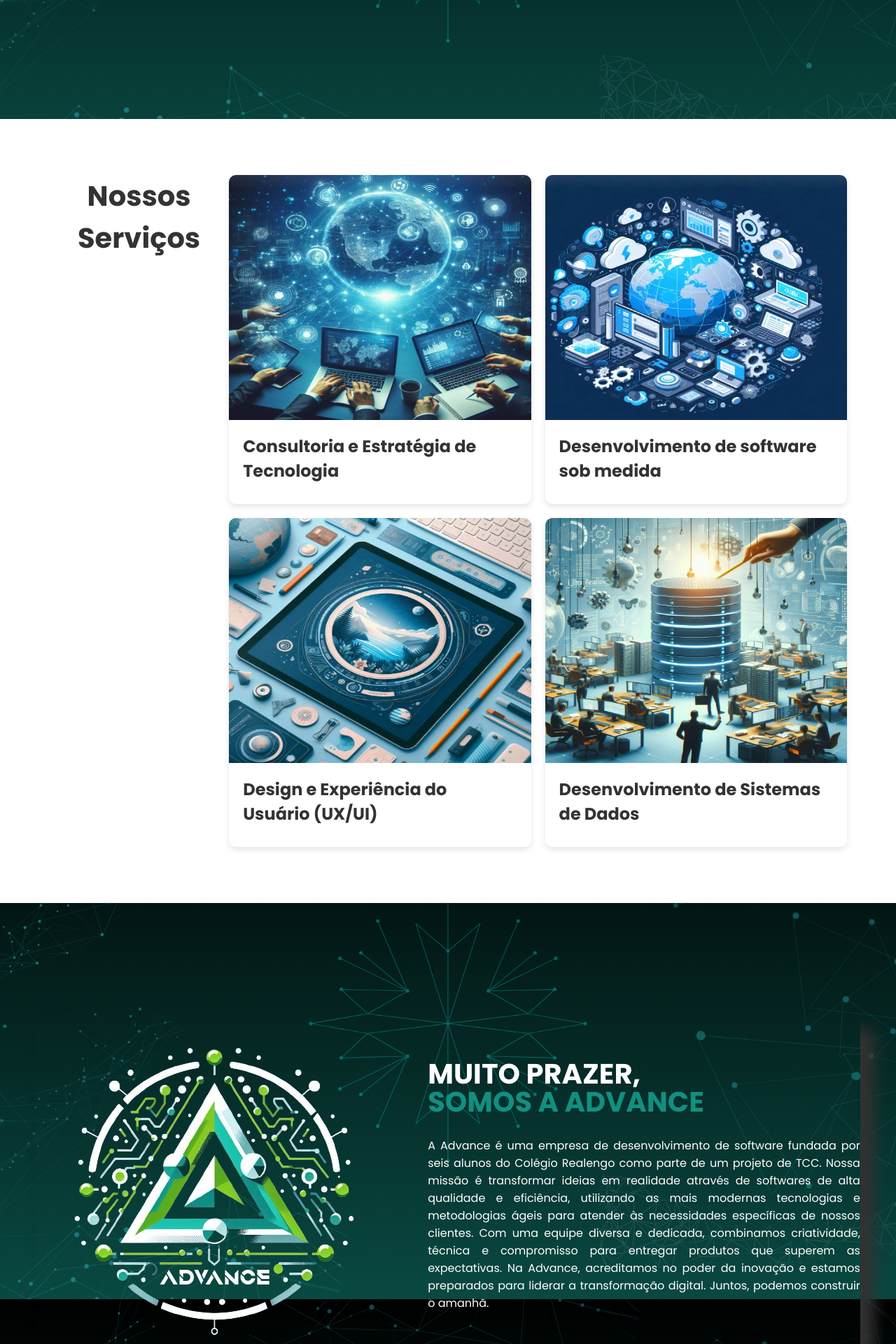
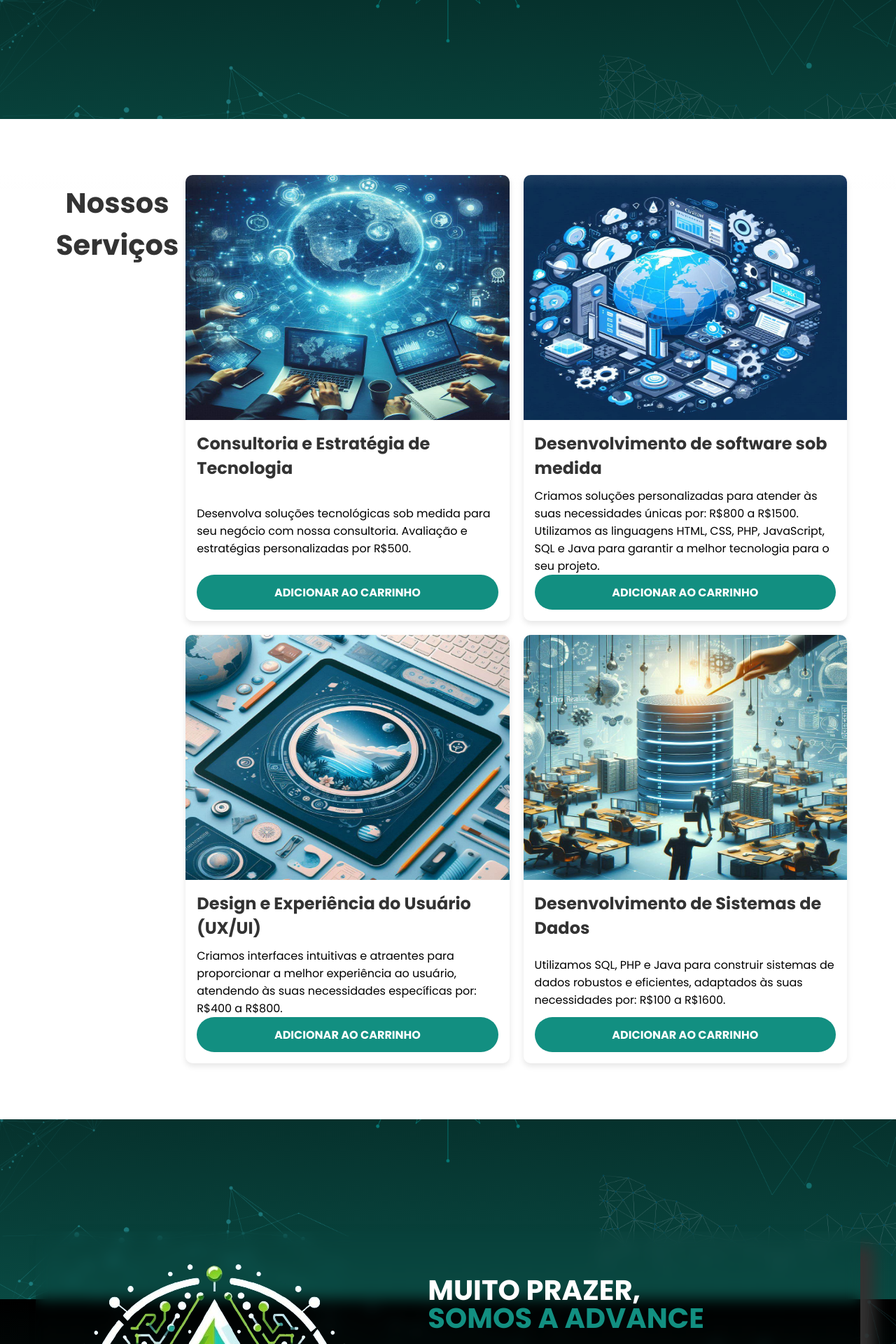
Before and after one commit to migueljaber/TCC, a PHP site: page / in a window 1280 px wide. Shown: the part 544-2464 px from the top of the page at 70% size. Run offline with PHP 8.4, Linux system fonts and the light colour scheme.

Commit message:
Produtos

```diff
--- a/Cadastro/cadastro.php
+++ b/Cadastro/cadastro.php
@@ -27,7 +27,7 @@ else {
     <meta name="viewport" content="width=device-width, initial-scale=1.0">
     <link rel="stylesheet" href="cads.css">
     <link href='https://unpkg.com/boxicons@2.1.4/css/boxicons.min.css' rel='stylesheet'>
-    <link rel="stylesheet" href="login.css">
+    <link rel="stylesheet" href="cadastro.css">
 
     <title>Cadastro</title>
     <script src="https://code.jquery.com/jquery-3.7.1.min.js"></script>
@@ -37,9 +37,9 @@ else {
 <body>
     <section class="formulario" id="formulario">
     <div class="interface">
-        <h2 class="titulo">CRIAR <span>CONTA</span></h2>
+        <h2 class="titulo">CADASTRO</h2>
     <div class="wrapper">
-        <h1>ENTRAR</h1>
+        <h1>CRIAR CONTA</h1>
         <form name="form_cadastro" id="form_cadastro" action="cadastro.php" method="POST" onsubmit="return validarFormulario()">
         <div class="input-box">
         <input type="text" name="usuario" id="usuario" placeholder="Usuário" maxlength="28" required>
--- a/Cadastro/login.css
+++ b/Cadastro/login.css
@@ -71,6 +71,8 @@ body{
     justify-content: space-between;
     font-size: 14.5px;
     margin: -15px 0 15px;
+    padding: 10px;
+    display: flex;
 }
 
 .lembrar-esqueceu label input{
--- a/index.php
+++ b/index.php
@@ -57,24 +57,32 @@
                 <img src="../TCC/img/consultoria.jfif" alt="Serviço 1" class="service-image">
                 <div class="service-content">
                     <h3 class="service-title">Consultoria e Estratégia de Tecnologia</h3>
+                    <p>Desenvolva soluções tecnológicas sob medida para seu negócio com nossa consultoria. Avaliação e estratégias personalizadas por R$500.</p>
+                    <button class="btn-services">Adicionar ao carrinho</button>
                 </div>
             </div>
             <div class="service-card">
                 <img src="../TCC/img/dessoft.jfif" alt="Serviço 2" class="service-image">
                 <div class="service-content">
                     <h3 class="service-title">Desenvolvimento de software sob medida</h3>
+                    <p>Criamos soluções personalizadas para atender às suas necessidades únicas por: R$800 a R$1500. Utilizamos as linguagens HTML, CSS, PHP, JavaScript, SQL e Java para garantir a melhor tecnologia para o seu projeto.</p>
+                    <button class="btn-services">Adicionar ao carrinho</button>
                 </div>
             </div>
             <div class="service-card">
                 <img src="../TCC/img/designe.jfif" alt="Serviço 3" class="service-image">
                 <div class="service-content">
                     <h3 class="service-title">Design e Experiência do Usuário (UX/UI)</h3>
+                    <p>Criamos interfaces intuitivas e atraentes para proporcionar a melhor experiência ao usuário, atendendo às suas necessidades específicas por: R$400 a R$800.</p>
+                    <button class="btn-services">Adicionar ao carrinho</button>
                 </div>
             </div>
             <div class="service-card">
                 <img src="../TCC/img/banco.jfif" alt="Serviço 4" class="service-image">
                 <div class="service-content">
                     <h3 class="service-title">Desenvolvimento de Sistemas de Dados</h3>
+                    <p>Utilizamos SQL, PHP e Java para construir sistemas de dados robustos e eficientes, adaptados às suas necessidades por: R$100 a R$1600.</p>
+                    <button class="btn-services">Adicionar ao carrinho</button>
                 </div>
             </div>
         </div>
@@ -148,7 +156,7 @@
                     <div class="card card1">
                         <h1>4ª ETAPA</h1>
                         <h2>SPRINT</h2>
-                        <p>Concretizamos entregas ágeis para que você tenha previsibilidade dos avanços de forma mais clara.</p>
+                        <p>Na Advance, seguimos metodologias ágeis para garantir entregas contínuas e transparentes. Com isso, você acompanha o progresso de forma clara, faz ajustes rápidos quando necessário e assegura que o projeto final atenda às suas expectativas. Nossa abordagem oferece maior previsibilidade e flexibilidade, permitindo que o desenvolvimento evolua de acordo com as necessidades do seu negócio.</p>
                     </div>
                     <div class="card card1">
                         <h1>5ª ETAPA</h1>
@@ -170,21 +178,21 @@
                     <div class="card">
                         <img src="img/Andrei.jpeg" class="card-img-top" alt="Andrei Sousa">
                         <div class="card-body">
-                            <h3 class="card-title"><u>Andrei Sousa</u></h3>
+                            <h3 class="card-title">Andrei Sousa</h3>
                             <p class="card-text">Desenvolvedor</p>
                         </div>
                     </div>
                     <div class="card">
                         <img src="./img/André.jpg" class="card-img-top" alt="Carlos André">
                         <div class="card-body">
-                            <h3 class="card-title"><u>Carlos André</u></h3>
+                            <h3 class="card-title">Carlos André</h3>
                             <p class="card-text">Auxiliar de desenvolvimento</p>
                         </div>
                     </div>
                     <div class="card">
                         <img src="./img/Luiz.jpg" class="card-img-top" alt="Luís Gabriel">
                         <div class="card-body">
-                            <h3 class="card-title"><u>Luís Gabriel</u></h3>
+                            <h3 class="card-title">Luís Gabriel</h3>
                             <p class="card-text">Mídias sociais</p>
                         </div>
                     </div>
@@ -194,21 +202,21 @@
                     <div class="card">
                         <img src="./img/Miguel.png" class="card-img-top" alt="Miguel Jaber">
                         <div class="card-body">
-                            <h3 class="card-title"><u>Miguel Jaber</u></h3>
+                            <h3 class="card-title">Miguel Jaber</h3>
                             <p class="card-text">Programador</p>
                         </div>
                     </div>
                     <div class="card">
                         <img src="./img/Lucas.png" class="card-img-top" alt="Lucas Laybenith">
                         <div class="card-body">
-                            <h3 class="card-title"><u>Lucas Laybenith</u></h3>
+                            <h3 class="card-title">Lucas Laybenith</h3>
                             <p class="card-text">Designer</p>
                         </div>
                     </div>
                     <div class="card">
                         <img src="./img/david.jpg" class="card-img-top" alt="David Alves">
                         <div class="card-body">
-                            <h3 class="card-title"><u>David Alves</u></h3>
+                            <h3 class="card-title">David Alves</h3>
                             <p class="card-text">Documentador</p>
                         </div>
                     </div>
--- a/style.css
+++ b/style.css
@@ -162,13 +162,6 @@ header .advance-contato button{
 
 /* styles.css */
 
-body {
-    font-family: Arial, sans-serif;
-    margin: 0;
-    padding: 0;
-    background-color: #128f81; /* Cor de fundo do site */
-}
-
 .services {
     padding: 50px 20px;
      background-color: #fff;
@@ -205,14 +198,16 @@ body {
 .section-title {
     text-align: center;
     font-size: 2.5em;
-    margin-bottom: 30px;
+    margin-bottom: 20px;
     color: #333;
+    padding:10px;
 }
 
 .services-grid {
     display: grid;
     grid-template-columns: repeat(2, 1fr); /* Dois cartões por linha */
     gap: 20px;
+
 }
 
 .service-card {
@@ -273,6 +268,7 @@ section.sobre .flex{
     align-items: center;
     gap: 60px;
     box-shadow: 20px 20px 20px #333232;
+    backdrop-filter: blur(10px);
 }
 .sobre .img-sobre{
     display: block;
@@ -280,6 +276,7 @@ section.sobre .flex{
 .sobre .txt-sobre{
     color: white;
     justify-content: space-between;
+
 }
 .sobre .txt-sobre h2{
     font-size: 40px;
@@ -294,6 +291,7 @@ section.sobre .flex{
     margin: 20px 0;
     text-align: justify;
     text-align-last: left; /* Alinha a última linha à esquerda */
+    padding-right:30px;
 }
 
 .sobre .txt-sobre .advance-social button{
@@ -475,7 +473,7 @@ footer{
 
 .card{
     margin: 50px;
-    background-color: #6d6d6d65;
+    background-color: transparent;
     color: #ffffff;
     width: 450px;
     height: 400px;
@@ -500,8 +498,9 @@ footer{
 }
 .card>p{
     font-size: 14px;
-    text-align: center;
+    text-align: left;
     color: white;
+    align-items: center;
     gap: 10px;
     padding: 20px 20px;
 }
@@ -514,7 +513,7 @@ footer{
 
 .card{
     margin: 50px;
-    background-color: #6d6d6d65;
+    background-color: transparent;
     color: #ffffff;
     width: 350px;
     height: 390px;
@@ -586,6 +585,7 @@ section.motivos{
     text-align: center;
     font-size: 36px;
     padding: 40px;
+    text-decoration: none;
 
 }
 .interface .titulo span{
@@ -600,7 +600,9 @@ section.motivos{
  .card-group .card-body p{
     color: wheat;
 }
-
+.card-group .card-body h2{
+    text-decoration: none;
+}
 .card-group {
     display: flex;
     flex-wrap: nowrap; /* Evita que as cartas quebrem para uma nova linha */
@@ -617,7 +619,6 @@ section.motivos{
     visibility: hidden;
 }
 
-/* Adicione isso ao seu CSS */
 
 .in-view {
     opacity: 1;
@@ -629,3 +630,52 @@ section.motivos{
     opacity: 0;
     transform: translateY(50px);
 }
+/* Estilos gerais para os cartões de serviço */
+.service-card {
+    display: flex;
+    flex-direction: column;
+    justify-content: space-between;
+    height: 100%;
+}
+
+.service-content {
+    display: flex;
+    flex-direction: column;
+    justify-content: space-between;
+    height: 100%;
+    padding: 16px;
+}
+
+/* Contêiner para os botões */
+.btn-container {
+    margin-top: auto; /* Empurra o botão para o final do conteúdo */
+}
+
+/* Estilos para o botão */
+.btn-services {
+    background-color: #128f81;
+    color: white;
+    padding: 12px 24px;
+    border: none;
+    border-radius: 50px;
+    font-size: 16px;
+    font-weight: bold;
+    text-transform: uppercase;
+    display: flex;
+    align-items: center;
+    justify-content: center;
+    gap: 8px;
+    cursor: pointer;
+    transition: background-color 0.3s ease;
+    width: 100%;
+    min-height: 50px; /* Define uma altura mínima para todos os botões */
+}
+
+.btn-services:hover {
+    background-color: #0c5a51;
+}
+
+.btn-services i {
+    font-size: 20px;
+    color: black;
+}
```
Also changed, not shown: Cadastro/cadastro.css (renamed from Cadastro/cads.css, +7 -3 lines). Lines whose indentation alone changed are shown as unchanged.
